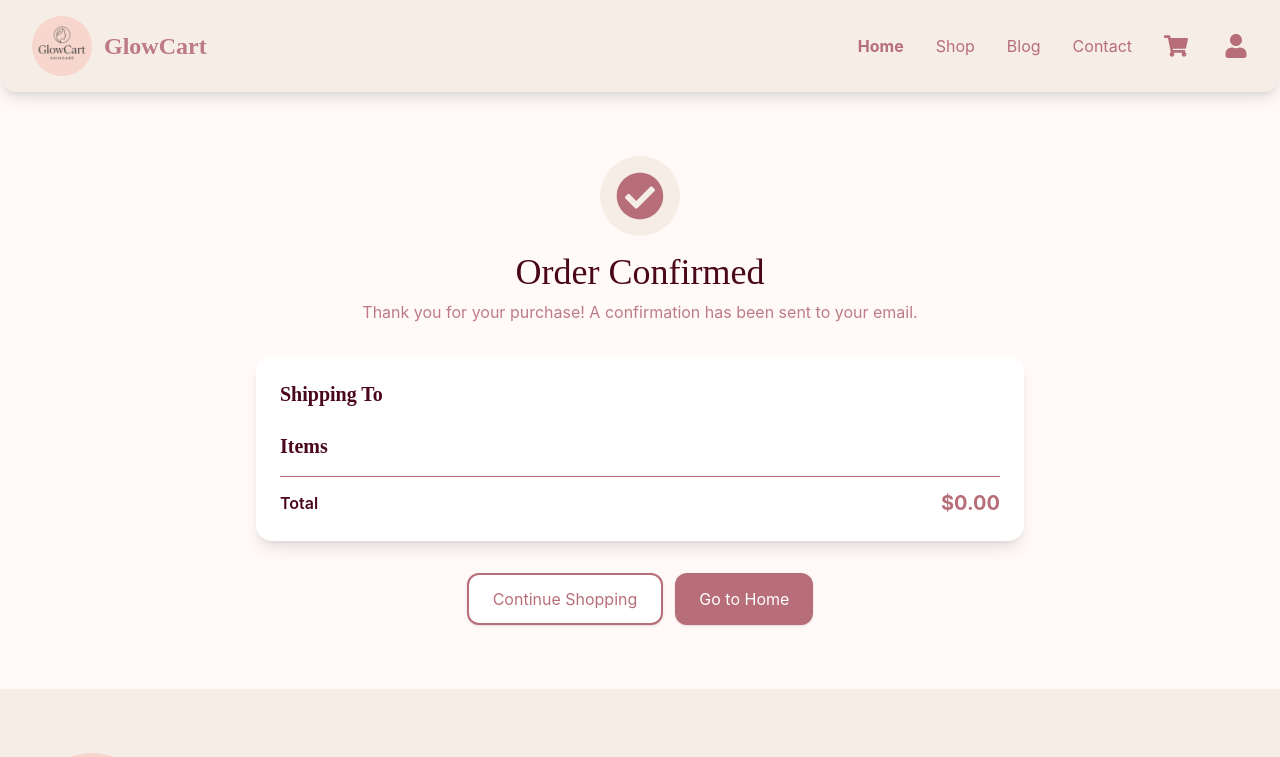
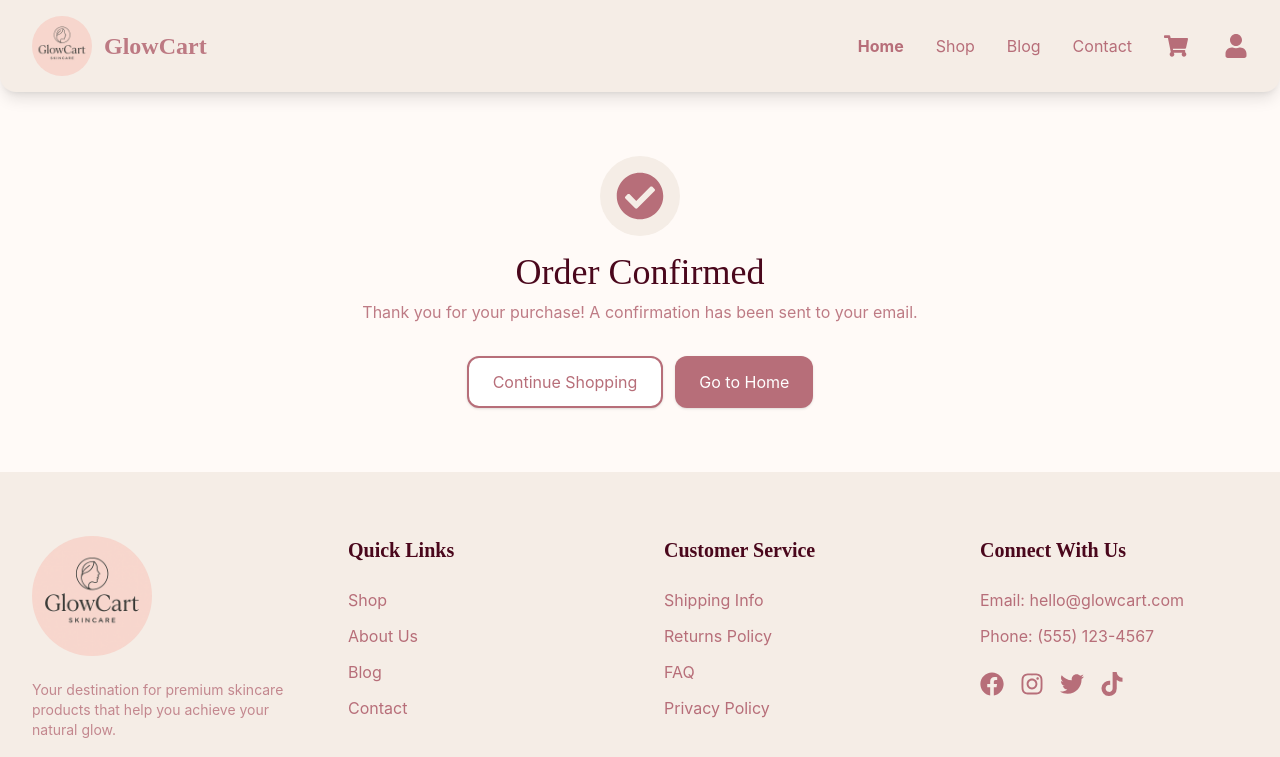
Before and after one commit to Stephen-Ogunjobi/glowcart, a Next.js app: page /checkout/success in a window 1280 px wide. Shown: the top 757 px of the page. Built offline with nearby package versions, Linux system fonts and the light colour scheme.

Commit message:
zustand persistent

```diff
--- a/app/checkout/success/page.tsx
+++ b/app/checkout/success/page.tsx
@@ -23,7 +23,11 @@ type Snapshot = {
     image_url: string;
   }>;
   subtotal: number;
+  timestamp: number;
 };
+
+const ORDER_SNAPSHOT_KEY = "glowcart-order-snapshot";
+const SNAPSHOT_EXPIRY = 24 * 60 * 60 * 1000; // 24 hours in milliseconds
 
 export default function Page() {
   const shippingInfo = useCheckoutStore((s) => s.shippingInfo);
@@ -39,15 +43,44 @@ export default function Page() {
   const [snapshot, setSnapshot] = useState<Snapshot | null>(null);
 
   useEffect(() => {
-    setSnapshot({
-      fullName: shippingInfo?.fullName,
-      address: shippingInfo?.address,
-      items: cartItems,
-      subtotal: computedSubtotal,
-    });
-    // Clear stores after snapshot so the success page stands alone
-    clearCart();
-    clearShippingInfo();
+    // Try to load existing snapshot from localStorage first
+    const savedSnapshot = localStorage.getItem(ORDER_SNAPSHOT_KEY);
+
+    if (savedSnapshot) {
+      try {
+        const parsedSnapshot: Snapshot = JSON.parse(savedSnapshot);
+        // Check if snapshot is not expired (within 24 hours)
+        if (Date.now() - parsedSnapshot.timestamp < SNAPSHOT_EXPIRY) {
+          setSnapshot(parsedSnapshot);
+          return;
+        } else {
+          // Remove expired snapshot
+          localStorage.removeItem(ORDER_SNAPSHOT_KEY);
+        }
+      } catch {
+        // Remove invalid snapshot
+        localStorage.removeItem(ORDER_SNAPSHOT_KEY);
+      }
+    }
+
+    // Create new snapshot if we have cart items and shipping info
+    if (cartItems.length > 0 && shippingInfo) {
+      const newSnapshot: Snapshot = {
+        fullName: shippingInfo.fullName,
+        address: shippingInfo.address,
+        items: cartItems,
+        subtotal: computedSubtotal,
+        timestamp: Date.now(),
+      };
+
+      // Save snapshot to localStorage
+      localStorage.setItem(ORDER_SNAPSHOT_KEY, JSON.stringify(newSnapshot));
+      setSnapshot(newSnapshot);
+
+      // Clear stores after creating snapshot
+      clearCart();
+      clearShippingInfo();
+    }
     // eslint-disable-next-line react-hooks/exhaustive-deps
   }, []);
 
```
Also changed, not shown: 1 other file (tests, documents, lock files or other folders).
